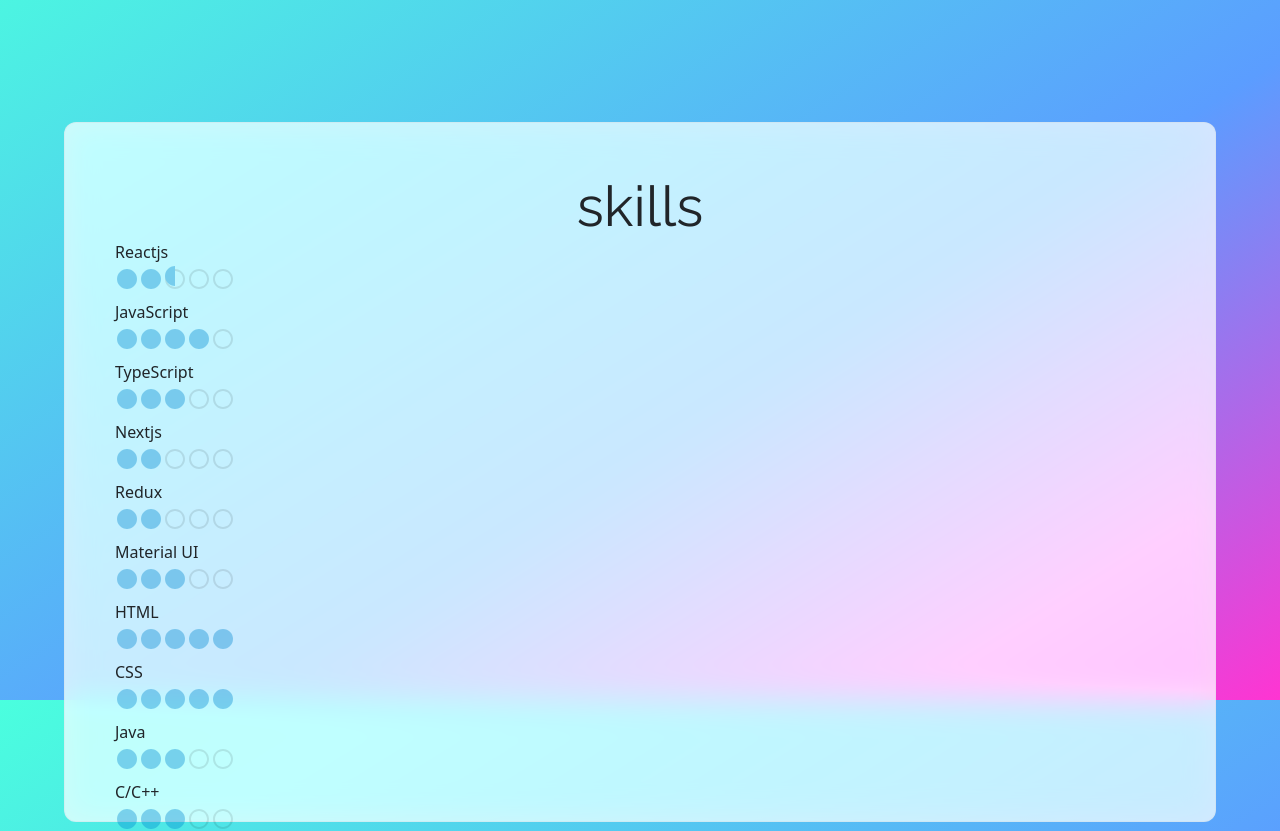
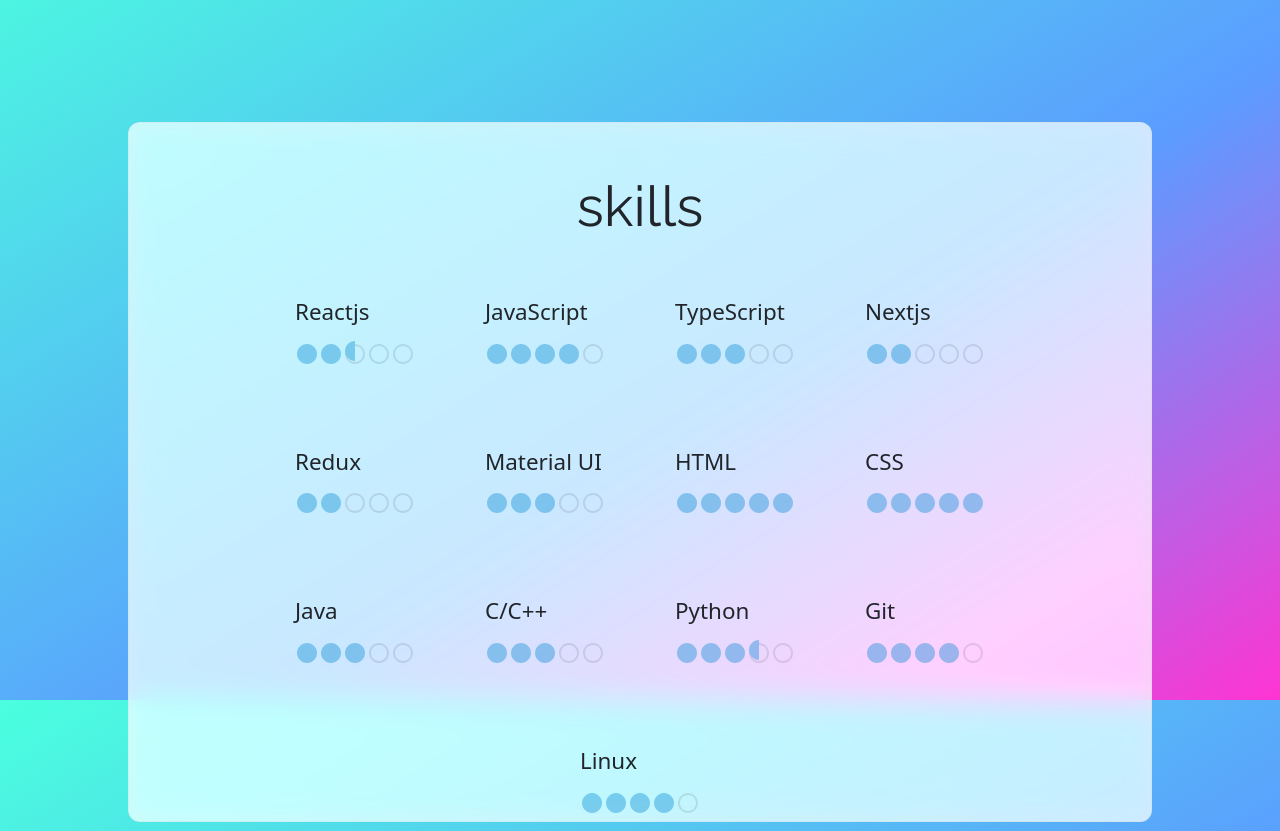
Before and after one commit to alivarastepour/personal-blog, a React (Create React App) app: page / in a window 1280 px wide. Shown: the part 2500-3331 px from the top of the page. Built offline with nearby package versions, Linux system fonts and the light colour scheme.

Commit message:
RWD for Skills component is added

```diff
--- a/src/Components/Skills/Skills.styles.ts
+++ b/src/Components/Skills/Skills.styles.ts
@@ -1,13 +1,69 @@
 import styled from "styled-components";
 
 export const Wrapper = styled.div`
-  width: 90%;
+  width: 80%;
   margin: 120px auto auto auto;
   height: 700px;
   padding: 50px;
   border-radius: 12px;
+  @media only screen and (max-width: 710px) {
+    & {
+      padding: 20px;
+    }
+  }
+  @media only screen and (max-width: 630px) {
+    & {
+      height: 1000px;
+    }
+  }
+  @media only screen and (max-width: 630px) {
+    & {
+      padding: 3px;
+    }
+  }
+  @media only screen and (max-width: 630px) {
+    & {
+      height: 100%;
+    }
+  }
   .header-skills {
     font-family: "Raleway", "Tanha", sans-serif;
     text-align: center;
   }
+  .flex-skills {
+    display: flex;
+    flex-direction: row;
+    flex-wrap: wrap;
+    justify-content: center;
+    margin-top: 40px;
+    @media only screen and (max-width: 1330px) {
+      & {
+        margin-top: 20px;
+      }
+    }
+  }
+  .skill-items {
+    margin: 50px;
+    display: flex;
+    flex-direction: column;
+    flex-wrap: wrap;
+    transition: transform 0.3s;
+    &:hover {
+      transform: scale(1.05);
+    }
+    @media only screen and (max-width: 1520px) {
+      & {
+        margin: 35px;
+      }
+    }
+    @media only screen and (max-width: 1095px) {
+      & {
+        margin: 15px;
+      }
+    }
+  }
+  .skill-header {
+    margin-bottom: 10px;
+    font-size: 1.4rem;
+  }
 `;
```
